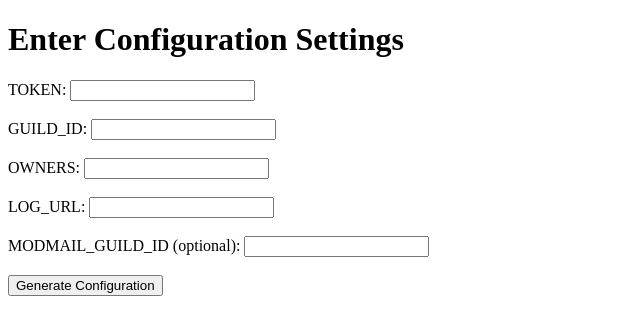
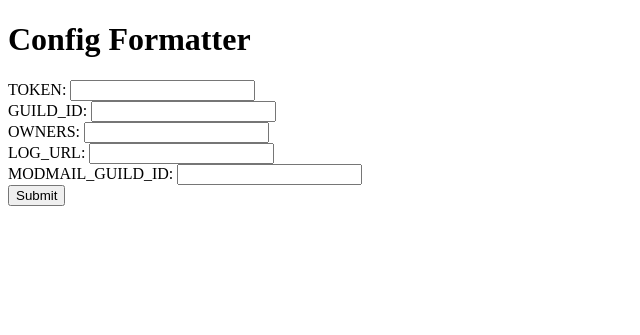
Before and after one commit to Cjverity01/tutorial, a Python web app: template templates/config_form.html in a window 1280 px wide. Shown: the top 335 px of the page, without its empty margins (0-640 px from the left). Run offline with Jinja, Linux system fonts and the light colour scheme; the template is opened without the code that fills it, so the values that code supplies are empty.

Commit message:
Update config_form.html

```diff
--- a/templates/config_form.html
+++ b/templates/config_form.html
@@ -3,32 +3,31 @@
 <head>
     <meta charset="UTF-8">
     <meta name="viewport" content="width=device-width, initial-scale=1.0">
-    <title>Configuration Formatter</title>
+    <title>Config Formatter</title>
 </head>
 <body>
-    <h1>Enter Configuration Settings</h1>
-
+    <h1>Config Formatter</h1>
     <form action="/submit" method="POST">
         <label for="token">TOKEN:</label>
-        <input type="text" id="token" name="token"><br><br>
+        <input type="text" id="token" name="token"><br>
 
         <label for="guild_id">GUILD_ID:</label>
-        <input type="text" id="guild_id" name="guild_id"><br><br>
+        <input type="text" id="guild_id" name="guild_id"><br>
 
         <label for="owners">OWNERS:</label>
-        <input type="text" id="owners" name="owners"><br><br>
+        <input type="text" id="owners" name="owners"><br>
 
         <label for="log_url">LOG_URL:</label>
-        <input type="text" id="log_url" name="log_url"><br><br>
+        <input type="text" id="log_url" name="log_url"><br>
 
-        <label for="modmail_guild_id">MODMAIL_GUILD_ID (optional):</label>
-        <input type="text" id="modmail_guild_id" name="modmail_guild_id"><br><br>
+        <label for="modmail_guild_id">MODMAIL_GUILD_ID:</label>
+        <input type="text" id="modmail_guild_id" name="modmail_guild_id"><br>
 
-        <button type="submit">Generate Configuration</button>
+        <input type="submit" value="Submit">
     </form>
 
     {% if formatted_output %}
-        <h2>Generated Configuration</h2>
+        <h2>Formatted Output:</h2>
         <pre>{{ formatted_output }}</pre>
     {% endif %}
 </body>
```
